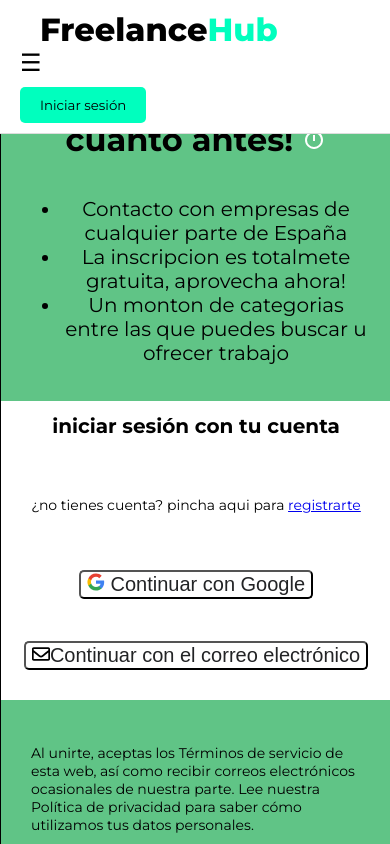
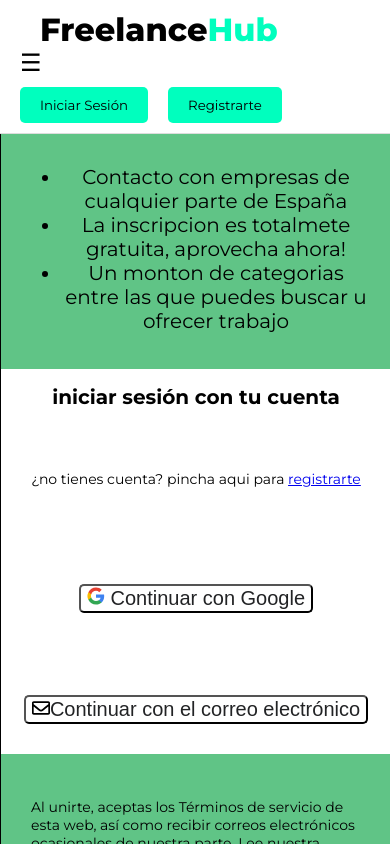
Before and after one commit to develhope/FS-ESP10-Team1-Project3, a React (Vite) app: page /login in a window 390 px wide. Shown: the top 844 px of the page. Built offline with nearby package versions, Linux system fonts and the light colour scheme.

Commit message:
actualizo

```diff
--- a/src/components/Login.jsx
+++ b/src/components/Login.jsx
@@ -1,17 +1,33 @@
 import {React} from "react";
-import { useState } from "react";
+import { useState, useEffect } from "react";
 import './css/Login.css'
+import { useLocation } from "react-router-dom";
 
 function Login() {
+  const location = useLocation();
   const loginTitle = "iniciar sesión con tu cuenta";
   const registerTitle = "crear una nueva cuenta";
   const textoEnlace1 = "¿no tienes cuenta? pincha aqui para ";
   const textoEnlace2 = "ya tienes cuenta? pincha aqui para ";
   const enlaceContent1 = "registrarte";
   const enlaceContent2 = "iniciar sesión";
-  const [h1Content, setH1Content] = useState(loginTitle);
-  const [p1Content, setP1Content] = useState(textoEnlace1);
-  const [aContent, setAcontent] = useState(enlaceContent1);
+  const initialMode = location.state?.mode || 'login';
+  const [h1Content, setH1Content] = useState(initialMode === 'register' ? registerTitle : loginTitle);
+  const [p1Content, setP1Content] = useState(initialMode === 'register' ? textoEnlace2 : textoEnlace1);
+  const [aContent, setAcontent] = useState(initialMode === 'register' ? enlaceContent2 : enlaceContent1);
+  useEffect(() => {
+    if (location.state?.mode) {
+      if (location.state.mode === 'register') {
+        setH1Content(registerTitle);
+        setP1Content(textoEnlace2);
+        setAcontent(enlaceContent2);
+      } else {
+        setH1Content(loginTitle);
+        setP1Content(textoEnlace1);
+        setAcontent(enlaceContent1);
+      }
+    }
+  }, [location]);
   const cambiarLoginORegister = () => {
     if (aContent ==="registrarte") {
       setH1Content(registerTitle);
@@ -23,10 +39,13 @@
       setAcontent(enlaceContent1);
     }
   }
+  const sendRegisterData = (event) => {
+    event.preventDefault()
+  }
   return (
     <div className="divLoginGeneral">
       <div className="loginIzquierda">
-        <h1>
+        <h2>
           Unete a nosotros y encuentra trabajo cuanto antes!{" "}
           <svg
             xmlns="http://www.w3.org/2000/svg"
@@ -37,7 +56,7 @@
           >
             <path d="M360-840v-80h240v80H360Zm80 440h80v-240h-80v240Zm40 320q-74 0-139.5-28.5T226-186q-49-49-77.5-114.5T120-440q0-74 28.5-139.5T226-694q49-49 114.5-77.5T480-800q62 0 119 20t107 58l56-56 56 56-56 56q38 50 58 107t20 119q0 74-28.5 139.5T734-186q-49 49-114.5 77.5T480-80Zm0-80q116 0 198-82t82-198q0-116-82-198t-198-82q-116 0-198 82t-82 198q0 116 82 198t198 82Zm0-280Z" />
           </svg>
-        </h1>
+        </h2>
         <ul>
           <li>Contacto con diversas empresas de toda españa</li>
           <li>Inscipcion gratis</li>
@@ -48,11 +67,52 @@
         </ul>
       </div>
       <div className="loginDerecha">
-        <h1>{h1Content}</h1>
+        <h2>{h1Content}</h2>
         <p>
           {p1Content}
           <a href="#register" onClick={cambiarLoginORegister}>{aContent}</a>
         </p>
+        <div>
+  {aContent === "iniciar sesión" ? (
+    <div>
+    <form className="formularioLogin" onSubmit={sendRegisterData}>
+    <p>email: <input type="email" placeholder="pon aqui tu email" required></input></p>
+    <p>nombre de usuario: <input type="text" placeholder="pon aqui tu nombre de usuario" required></input></p>
+    <p>contraseña: <input type="password" placeholder="pon aqui tu contraseña" required></input></p>
+    <button type="submit">enviar datos</button>
+    </form>
+    <div className="otraOpcion">
+    <p>o tambien puedes:</p>
+        <button className="google-correo">
+          <svg
+            width="16"
+            height="16"
+            viewBox="0 0 18 19"
+            xmlns="http://www.w3.org/2000/svg"
+          >
+            <path
+              d="M9 7.844v3.463h4.844a4.107 4.107 0 0 1-1.795 2.7v2.246h2.907c1.704-1.558 2.685-3.85 2.685-6.575 0-.633-.056-1.246-.162-1.83H9v-.004Z"
+              fill="#3E82F1"
+            ></path>
+            <path
+              d="M9 14.861c-2.346 0-4.328-1.573-5.036-3.69H.956v2.323A9.008 9.008 0 0 0 9 18.42c2.432 0 4.47-.8 5.956-2.167l-2.907-2.247c-.804.538-1.835.855-3.049.855Z"
+              fill="#32A753"
+            ></path>
+            <path
+              d="M3.964 5.456H.956a8.928 8.928 0 0 0 0 8.033l3.008-2.318a5.3 5.3 0 0 1-.283-1.699 5.3 5.3 0 0 1 .283-1.699V5.456Z"
+              fill="#F9BB00"
+            ></path>
+            <path
+              d="m.956 5.456 3.008 2.317c.708-2.116 2.69-3.69 5.036-3.69 1.32 0 2.508.453 3.438 1.338l2.584-2.569C13.465 1.41 11.427.525 9 .525A9.003 9.003 0 0 0 .956 5.456Z"
+              fill="#E74133"
+            ></path>
+          </svg>{" "}
+          Continuar con Google
+        </button>
+      </div>
+    </div>
+  ) : (
+    <>
       <div>
         <button className="google-correo">
           <svg
@@ -94,6 +154,10 @@
           Continuar con el correo electrónico
         </button>
       </div>
+    </>
+  )}
+</div>
+
 
         <p className="terminos">
           Al unirte, aceptas los <a>Términos de servicio</a> de esta web, así
@@ -104,7 +168,7 @@
       </div>
       <div className="loginParaMovil">
       <div className="divMovil1">
-      <h1>
+      <h2>
           Unete a nosotros y encuentra trabajo cuanto antes!{" "}
           <svg
           xmlns="http://www.w3.org/2000/svg"
@@ -115,14 +179,14 @@
         >
           <path d="M360-840v-80h240v80H360Zm80 440h80v-240h-80v240Zm40 320q-74 0-139.5-28.5T226-186q-49-49-77.5-114.5T120-440q0-74 28.5-139.5T226-694q49-49 114.5-77.5T480-800q62 0 119 20t107 58l56-56 56 56-56 56q38 50 58 107t20 119q0 74-28.5 139.5T734-186q-49 49-114.5 77.5T480-80Zm0-80q116 0 198-82t82-198q0-116-82-198t-198-82q-116 0-198 82t-82 198q0 116 82 198t198 82Zm0-280Z" />
         </svg>
-        </h1>
+        </h2>
         <ul>
           <li>Contacto con empresas de cualquier parte de España</li>
           <li>La inscripcion es totalmete gratuita, aprovecha ahora!</li>
           <li>Un monton de categorias entre las que puedes buscar u ofrecer trabajo</li>
           </ul></div>
           <div className="divMovil2">
-          <h1>{h1Content}</h1>
+          <h2>{h1Content}</h2>
         <p>
           {p1Content}
           <a href="#register">{aContent}</a>
--- a/src/components/Navbar.jsx
+++ b/src/components/Navbar.jsx
@@ -2,9 +2,10 @@
 import "./css/Navbar.css";
 import { Link } from "react-router-dom";
 import { UseLogin } from "./UseLogin";
+import { useNavigate } from "react-router-dom";
 
 export function Navbar({ children }) {
-
+  const navigate = useNavigate();
   const { goToLogin } = UseLogin();
 
   const [isMobileMenuOpen, setIsMobileMenuOpen] = useState(false);
@@ -18,8 +19,8 @@
     <div className="navbar">
       <nav>
         <div className="navbar-logo">
-          <a href="">
-            Freelance<span class="highlight">Hub</span>
+          <a href='/'>
+            Freelance<span className="highlight">Hub</span>
           </a>
         </div>
         <div className="navbar-menu-icon" onClick={toggleMobileMenu}>
@@ -35,7 +36,8 @@
           </li>
         </ul>
         <div className="navbar-button">
-          <button onClick={goToLogin}>Iniciar sesión</button>
+        <button onClick={() => navigate('/login', { state: { mode: 'login' } })}>Iniciar Sesión</button>
+        <button onClick={() => navigate('/login', { state: { mode: 'register' } })}>Registrarte</button>
         </div>
       </nav>
     </div>
--- a/src/components/UseLogin.jsx
+++ b/src/components/UseLogin.jsx
@@ -1,4 +1,4 @@
-import { React } from 'react'
+import { React, useState } from 'react'
 import { useNavigate } from 'react-router-dom'
 
 export function UseLogin  () {
--- a/src/components/css/Login.css
+++ b/src/components/css/Login.css
@@ -6,6 +6,25 @@
     display: flex;
     flex-direction: row;
    border-radius: 15px;
+}
+.formularioLogin input {
+    border-radius: 5px;
+    background-color: #00a03d9f;
+    font-family: "Montserrat", sans-serif;
+}
+.otraOpcion p {
+   padding-top: 50px;
+}
+.formularioLogin button {
+border-radius: 5px;
+font-family: "Montserrat", sans-serif;
+background-color: #00a03d9f;
+}
+.formularioLogin {
+    display: flex;
+    flex-direction: column;
+    align-items: flex-start;
+
 }
 .loginIzquierda {
     background-color: #00a03d9f;
@@ -21,7 +40,7 @@
     border-bottom-left-radius: 20px;
     font-size: 14px;
 }
-.loginIzquierda h1 {
+.loginIzquierda h2 {
     font-size: 15px;
     padding-left: 5%;
 }
@@ -58,7 +77,7 @@
     width: auto;
     height: max-content;
     font-size: larger;
-    margin-top: 12px;
+    margin-top: 52px;
 }
 .terminos {
     font-size: auto;
@@ -78,10 +97,10 @@
     .loginIzquierda {
     font-size: 16px;
     }
-    .loginIzquierda h1 {
+    .loginIzquierda h2 {
    font-size: 13px;
     }
-    .loginIzquierda h1 svg {
+    .loginIzquierda h2 svg {
         width: min-content;
         height: min-content;
           }
@@ -95,14 +114,14 @@
     #liSinCursor {
         font-size: 15px;
     }
-    .loginIzquierda h1 svg {
+    .loginIzquierda h2 svg {
   width: 17px;
   height: 17px;
     }
     .loginIzquierda {
         font-size: 15px;
         }
-        .loginIzquierda h1 {
+        .loginIzquierda h2 {
        font-size: 17px;
         }
         .terminos {
@@ -121,7 +140,7 @@
         margin: auto;
         margin-top: 100px;
     }
-    .loginIzquierda h1 {
+    .loginIzquierda h2 {
         font-size: 14px;
          }
     .loginIzquierda {
@@ -184,7 +203,7 @@
     width: 100%;
     height: max-content;
 }
-.divMovil2 h1 {
+.divMovil2 h2 {
     font-size: 20px;
 }
 .divMovil2 p {
@@ -203,7 +222,7 @@
     .divLoginGeneral {
         height: 870px;
     }
-    .loginIzquierda h1 {
+    .loginIzquierda h2 {
         font-size: 20px;
     }
     .loginIzquierda ul li {
@@ -218,7 +237,7 @@
         height: 1150px;
         width: 100%;
     }
-    .loginIzquierda h1 {
+    .loginIzquierda h2 {
         font-size: 30px;
     }
     .loginIzquierda ul li {
@@ -230,7 +249,7 @@
     .loginIzquierda {
         width: 65%;
     }
-    .loginIzquierda h1 svg {
+    .loginIzquierda h2 svg {
         width: 30px;
         height: 30px;
 }
--- a/src/components/css/Navbar.css
+++ b/src/components/css/Navbar.css
@@ -47,7 +47,11 @@
   margin-left: 200px;
 
 }
-
+.navbar-button {
+  display: flex;
+  flex-direction: row;
+  gap: 20px;
+}
 .navbar-button button {
   background-color: #00ffbe;
   color: black;
```
Lines whose indentation alone changed are shown as unchanged.
